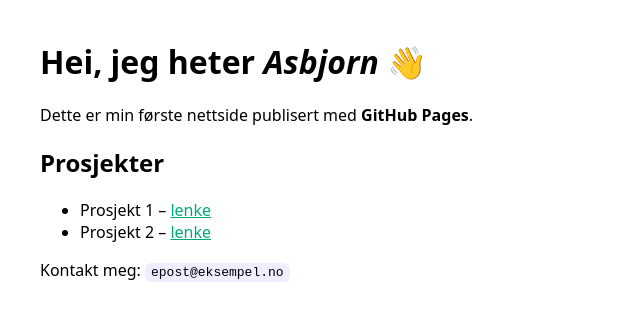
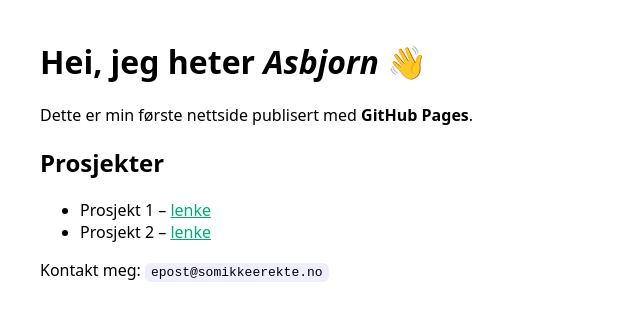
Before and after one commit to Skrepiz/skrepiz.github.io, a plain HTML site: page index.html in a window 1280 px wide. Shown: the full height of the page, 0-640 px from the left. Drawn offline with Linux system fonts and the light colour scheme.

Commit message:
Update index.html

```diff
--- a/index.html
+++ b/index.html
@@ -11,5 +11,5 @@
   <li>Prosjekt 1 – <a href="#">lenke</a></li>
   <li>Prosjekt 2 – <a href="#">lenke</a></li>
 </ul>
-<p>Kontakt meg: <code>epost@eksempel.no</code></p>
+<p>Kontakt meg: <code>epost@somikkeerekte.no</code></p>
 </html>
```
